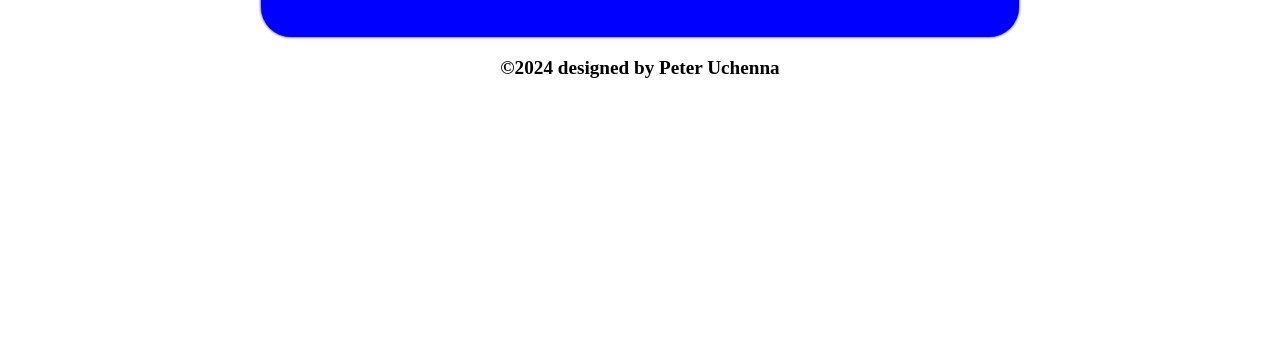
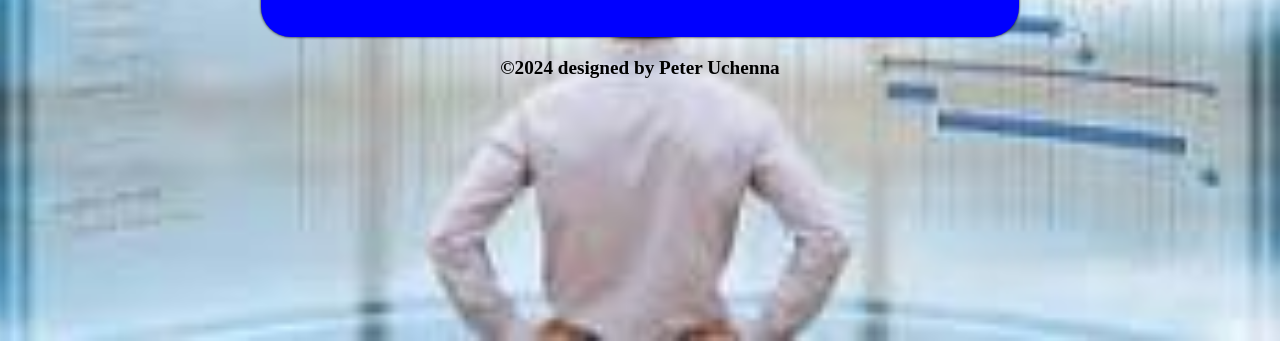
Before and after one commit to bigcephas1/stopwatch, a plain HTML site: page index.html in a window 1280 px wide. Shown: the part 475-816 px from the top of the page. Drawn offline with Linux system fonts and the light colour scheme.

Commit message:
Update stopwatch.css

```diff
--- a/stopwatch.css
+++ b/stopwatch.css
@@ -1,6 +1,6 @@
 body{
     height:100vh;
-    background: url('./images/project7.jpeg')no-repeat center center/cover;
+    background: url('./project7.jpeg')no-repeat center center/cover;
     display:flex;
     justify-content: center;
     align-items: center;
```
